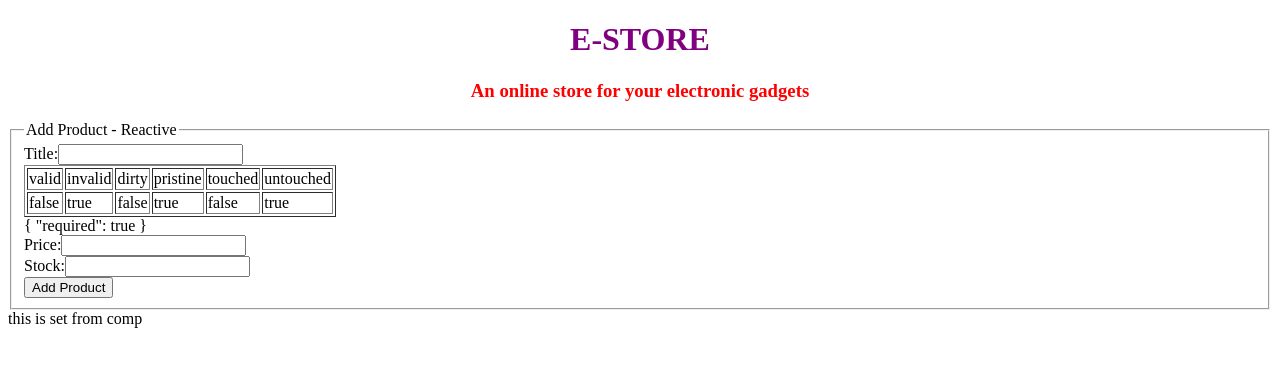
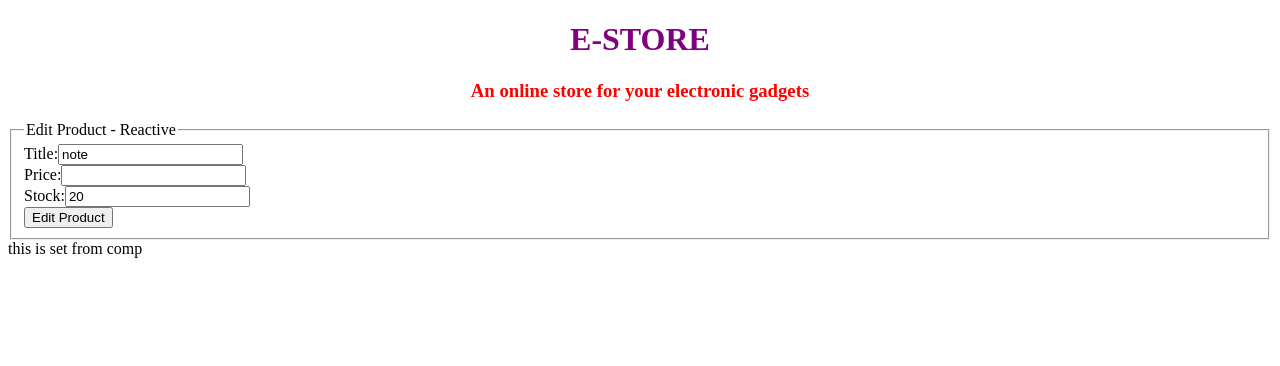
Before and after one commit to baluragala/mean-jan27-feb25, an Angular app in the folder e-store/: page / in a window 1280 px wide. Shown: the top 366 px of the page. Built offline with nearby package versions, Linux system fonts and the light colour scheme.

Commit message:
set and patch value

```diff
--- a/e-store/src/app/app.component.html
+++ b/e-store/src/app/app.component.html
@@ -1,4 +1,4 @@
 <est-header></est-header>
 <!-- <est-product-list></est-product-list> -->
-<est-add-product-reactive></est-add-product-reactive>
+<est-edit-product></est-edit-product>
 <footer #ftr>this is footer</footer>
--- /dev/null
+++ b/e-store/src/app/products/edit-product/edit-product.component.html
@@ -0,0 +1,29 @@
+<div>
+  <fieldset>
+    <legend>Edit Product - Reactive</legend>
+    <form [formGroup]="editProductForm" (submit)="doSubmit()">
+      <div>
+        <label>Title:</label>
+        <input type="text" formControlName="title" />
+        <p class="error" *ngIf="editProductForm.controls.title?.dirty && editProductForm.controls.title?.errors?.required">
+          Name is required
+        </p>
+        <p class="error" *ngIf="editProductForm.controls.title?.dirty && editProductForm.controls.title?.touched && addProductForm.controls.title?.errors?.minlength">
+          Name must be minimum 4 characters
+        </p>
+        <p class="error" *ngIf="editProductForm.controls.title?.dirty && editProductForm.controls.title?.touched && addProductForm.controls.title?.errors?.maxlength">
+          Name must be maximum of 20 characters
+        </p>
+      </div>
+      <div>
+        <label>Price:</label>
+        <input type="number" formControlName="price" />
+      </div>
+      <div>
+        <label>Stock:</label>
+        <input type="number" formControlName="stock" />
+      </div>
+      <input type="submit" value="Edit Product" />
+    </form>
+  </fieldset>
+</div>
--- /dev/null
+++ b/e-store/src/app/products/edit-product/edit-product.component.ts
@@ -0,0 +1,25 @@
+import { Component, OnInit } from "@angular/core";
+import { FormGroup, FormBuilder, Validators } from "@angular/forms";
+
+@Component({
+  selector: "est-edit-product",
+  templateUrl: "./edit-product.component.html",
+  styleUrls: ["./edit-product.component.css"]
+})
+export class EditProductComponent implements OnInit {
+  editProductForm: FormGroup;
+  constructor(private formBuilder: FormBuilder) {
+    this.editProductForm = this.formBuilder.group({
+      title: [
+        "",
+        [Validators.required, Validators.minLength(4), Validators.maxLength(20)]
+      ],
+      price: "",
+      stock: ""
+    });
+  }
+
+  ngOnInit() {
+    this.editProductForm.patchValue({ title: "note", prce: 400, stock: 20 });
+  }
+}
```
Also changed, not shown: e-store/src/app/products/products.module.ts (+5 -2 lines), e-store/src/app/products/edit-product/edit-product.component.css (added), 1 other file (tests, documents, lock files or other folders).
